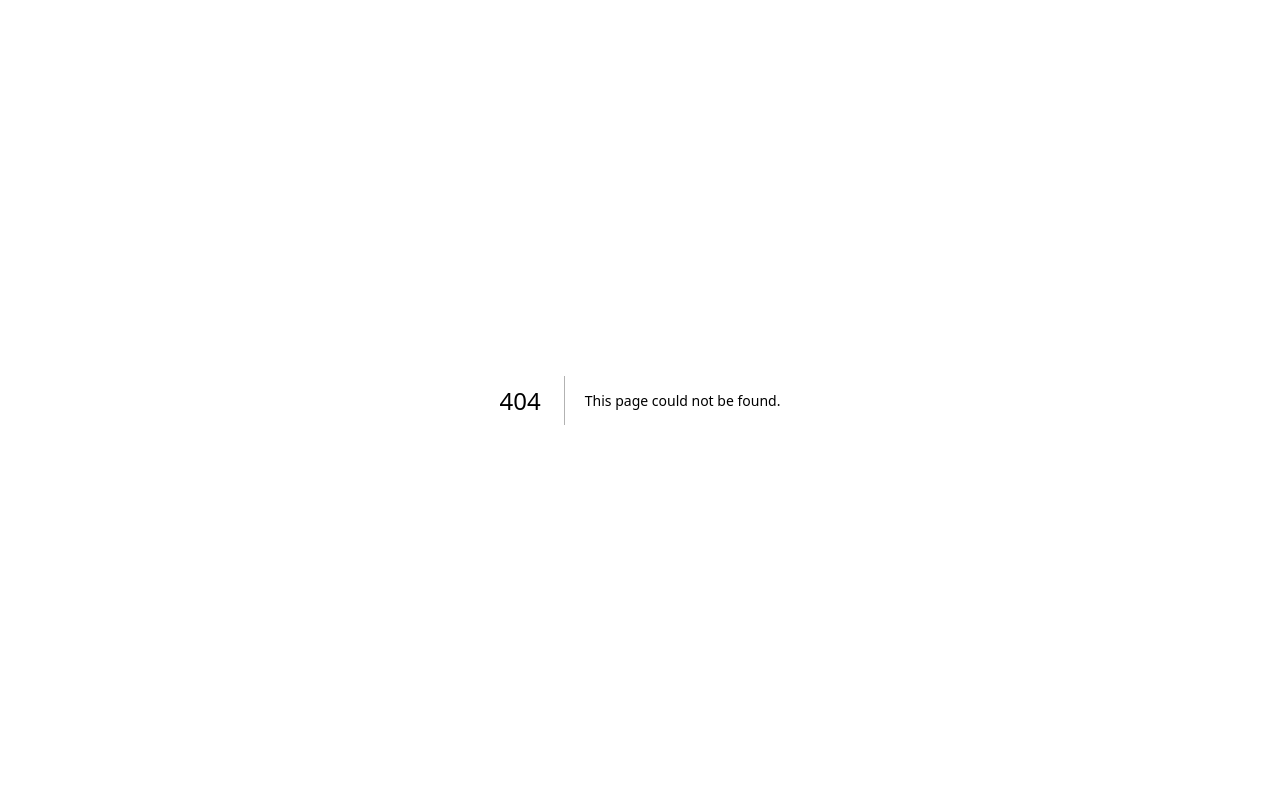
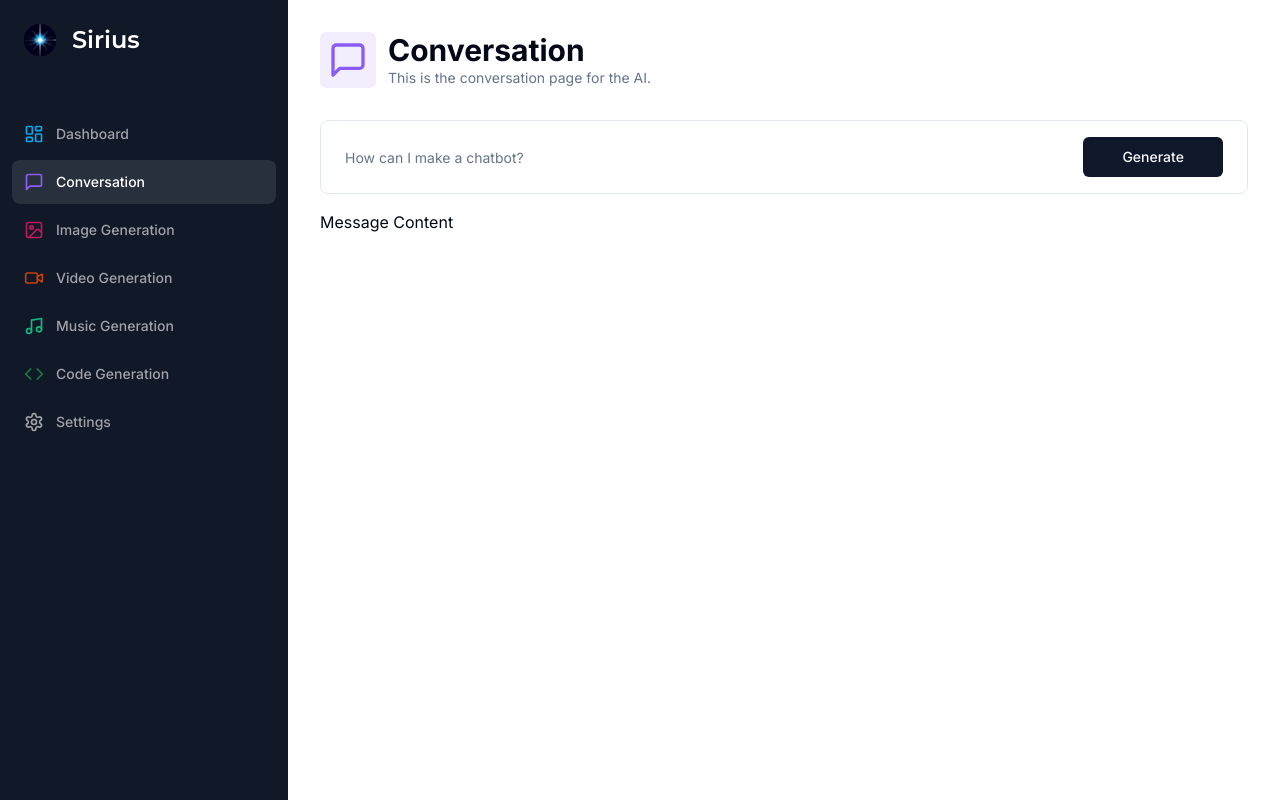
Before and after one commit to BdNWoG/Sirius, a Next.js app in the folder ai-saas/: page /conversation in a window 1280 px wide. Before the commit this address had no page. Built offline with nearby package versions, Linux system fonts and the light colour scheme.

Commit message:
UI update

```diff
--- /dev/null
+++ b/ai-saas/app/(dashboard)/(routes)/conversation/constants.ts
@@ -0,0 +1,7 @@
+import * as z from 'zod';
+
+export const formSchema = z.object({
+    prompt: z.string().min(1, {
+        message: 'Prompt is required'
+    }),
+});
--- /dev/null
+++ b/ai-saas/app/(dashboard)/(routes)/conversation/page.tsx
@@ -0,0 +1,64 @@
+"use client";
+
+import * as z from "zod";
+import { useForm } from "react-hook-form";
+import { MessageSquare } from "lucide-react";
+import { zodResolver } from "@hookform/resolvers/zod";
+
+import { Heading } from "@/components/heading";
+
+import { Form, FormControl, FormField, FormItem } from "@/components/ui/form";
+import { Input } from "@/components/ui/input";
+import { Button } from "@/components/ui/button";
+
+import { formSchema } from "./constants";
+
+const ConversationPage = () => {
+    const form = useForm<z.infer<typeof formSchema>>({
+        resolver: zodResolver(formSchema),
+        defaultValues: {
+            prompt: "",
+        },
+    });
+
+    const isLoading = form.formState.isSubmitting;
+
+    const onSubmit = async (values: z.infer<typeof formSchema>) => {
+        console.log(values);
+    };
+
+    return (
+        <div>
+            <Heading
+                title="Conversation" description="This is the conversation page for the AI."
+                icon={MessageSquare} iconColor="text-violet-500" bgColor="bg-violet-500/10"/>
+            <div className="px-4 lg:px-8">
+                <div>
+                    <Form {...form}>
+                        <form onSubmit={form.handleSubmit(onSubmit)}
+                        className="rounded-lg border w-full p-4 px-3 md:px-6
+                        focus-within:shadow-sm grid grid-cols-12 gap-2">
+                            <FormField name="prompt" render={({ field }) => (
+                                <FormItem className="col-span-12 lg:col-span-10">
+                                    <FormControl className="m-0 p-0">
+                                        <Input className="border-0 outline-none focus-visible:ring-0
+                                        focus-visible:ring-transparent" disabled={isLoading}
+                                        placeholder="How can I make a chatbot?"/>
+                                    </FormControl>
+                                </FormItem>
+                            )}/>
+                            <Button className="col-span-12 lg:col-span-2 w-full" disabled={isLoading}>
+                                Generate
+                            </Button>
+                        </form>
+                    </Form>
+                </div>
+                <div className="space-y-4 mt-4">
+                    Message Content
+                </div>
+            </div>
+        </div>
+    )
+}
+
+export default ConversationPage;
--- /dev/null
+++ b/ai-saas/components/heading.tsx
@@ -0,0 +1,36 @@
+import { LucideIcon } from "lucide-react";
+import { cn } from "@/lib/utils";
+
+interface HeadingProps {
+    title: string;
+    description: string;
+    icon: LucideIcon;
+    iconColor?: string;
+    bgColor?: string;
+}
+
+export const Heading = ({
+    title,
+    description,
+    icon: Icon,
+    iconColor,
+    bgColor,
+}: HeadingProps) => {
+    return (
+        <>
+            <div className="px-4 lg:px-8 flex items-center gap-x-3 mb-8">
+                <div className={cn("p-2 w-fit rounded-md", bgColor)}>
+                    <Icon className={cn("w-10 h-10", iconColor)}/>
+                </div>
+                <div>
+                    <h2 className="text-3xl font-bold">
+                        {title}
+                    </h2>
+                    <p className="text-muted-foreground text-sm">
+                        {description}
+                    </p>
+                </div>
+            </div>
+        </>
+    )
+}
--- /dev/null
+++ b/ai-saas/components/ui/form.tsx
@@ -0,0 +1,176 @@
+import * as React from "react"
+import * as LabelPrimitive from "@radix-ui/react-label"
+import { Slot } from "@radix-ui/react-slot"
+import {
+  Controller,
+  ControllerProps,
+  FieldPath,
+  FieldValues,
+  FormProvider,
+  useFormContext,
+} from "react-hook-form"
+
+import { cn } from "@/lib/utils"
+import { Label } from "@/components/ui/label"
+
+const Form = FormProvider
+
+type FormFieldContextValue<
+  TFieldValues extends FieldValues = FieldValues,
+  TName extends FieldPath<TFieldValues> = FieldPath<TFieldValues>
+> = {
+  name: TName
+}
+
+const FormFieldContext = React.createContext<FormFieldContextValue>(
+  {} as FormFieldContextValue
+)
+
+const FormField = <
+  TFieldValues extends FieldValues = FieldValues,
+  TName extends FieldPath<TFieldValues> = FieldPath<TFieldValues>
+>({
+  ...props
+}: ControllerProps<TFieldValues, TName>) => {
+  return (
+    <FormFieldContext.Provider value={{ name: props.name }}>
+      <Controller {...props} />
+    </FormFieldContext.Provider>
+  )
+}
+
+const useFormField = () => {
+  const fieldContext = React.useContext(FormFieldContext)
+  const itemContext = React.useContext(FormItemContext)
+  const { getFieldState, formState } = useFormContext()
+
+  const fieldState = getFieldState(fieldContext.name, formState)
+
+  if (!fieldContext) {
+    throw new Error("useFormField should be used within <FormField>")
+  }
+
+  const { id } = itemContext
+
+  return {
+    id,
+    name: fieldContext.name,
+    formItemId: `${id}-form-item`,
+    formDescriptionId: `${id}-form-item-description`,
+    formMessageId: `${id}-form-item-message`,
+    ...fieldState,
+  }
+}
+
+type FormItemContextValue = {
+  id: string
+}
+
+const FormItemContext = React.createContext<FormItemContextValue>(
+  {} as FormItemContextValue
+)
+
+const FormItem = React.forwardRef<
+  HTMLDivElement,
+  React.HTMLAttributes<HTMLDivElement>
+>(({ className, ...props }, ref) => {
+  const id = React.useId()
+
+  return (
+    <FormItemContext.Provider value={{ id }}>
+      <div ref={ref} className={cn("space-y-2", className)} {...props} />
+    </FormItemContext.Provider>
+  )
+})
+FormItem.displayName = "FormItem"
+
+const FormLabel = React.forwardRef<
+  React.ElementRef<typeof LabelPrimitive.Root>,
+  React.ComponentPropsWithoutRef<typeof LabelPrimitive.Root>
+>(({ className, ...props }, ref) => {
+  const { error, formItemId } = useFormField()
+
+  return (
+    <Label
+      ref={ref}
+      className={cn(error && "text-destructive", className)}
+      htmlFor={formItemId}
+      {...props}
+    />
+  )
+})
+FormLabel.displayName = "FormLabel"
+
+const FormControl = React.forwardRef<
+  React.ElementRef<typeof Slot>,
+  React.ComponentPropsWithoutRef<typeof Slot>
+>(({ ...props }, ref) => {
+  const { error, formItemId, formDescriptionId, formMessageId } = useFormField()
+
+  return (
+    <Slot
+      ref={ref}
+      id={formItemId}
+      aria-describedby={
+        !error
+          ? `${formDescriptionId}`
+          : `${formDescriptionId} ${formMessageId}`
+      }
+      aria-invalid={!!error}
+      {...props}
+    />
+  )
+})
+FormControl.displayName = "FormControl"
+
+const FormDescription = React.forwardRef<
+  HTMLParagraphElement,
+  React.HTMLAttributes<HTMLParagraphElement>
+>(({ className, ...props }, ref) => {
+  const { formDescriptionId } = useFormField()
+
+  return (
+    <p
+      ref={ref}
+      id={formDescriptionId}
+      className={cn("text-sm text-muted-foreground", className)}
+      {...props}
+    />
+  )
+})
+FormDescription.displayName = "FormDescription"
+
+const FormMessage = React.forwardRef<
+  HTMLParagraphElement,
+  React.HTMLAttributes<HTMLParagraphElement>
+>(({ className, children, ...props }, ref) => {
+  const { error, formMessageId } = useFormField()
+  const body = error ? String(error?.message) : children
+
+  if (!body) {
+    return null
+  }
+
+  return (
+    <p
+      ref={ref}
+      id={formMessageId}
+      className={cn("text-sm font-medium text-destructive", className)}
+      {...props}
+    >
+      {body}
+    </p>
+  )
+})
+FormMessage.displayName = "FormMessage"
+
+export {
+  useFormField,
+  Form,
+  FormItem,
+  FormLabel,
+  FormControl,
+  FormDescription,
+  FormMessage,
+  FormField,
+}
--- /dev/null
+++ b/ai-saas/components/ui/input.tsx
@@ -0,0 +1,25 @@
+import * as React from "react"
+
+import { cn } from "@/lib/utils"
+
+export interface InputProps
+  extends React.InputHTMLAttributes<HTMLInputElement> {}
+
+const Input = React.forwardRef<HTMLInputElement, InputProps>(
+  ({ className, type, ...props }, ref) => {
+    return (
+      <input
+        type={type}
+        className={cn(
+          "flex h-10 w-full rounded-md border border-input bg-background px-3 py-2 text-sm ring-offset-background file:border-0 file:bg-transparent file:text-sm file:font-medium placeholder:text-muted-foreground focus-visible:outline-none focus-visible:ring-2 focus-visible:ring-ring focus-visible:ring-offset-2 disabled:cursor-not-allowed disabled:opacity-50",
+          className
+        )}
+        ref={ref}
+        {...props}
+      />
+    )
+  }
+)
+Input.displayName = "Input"
+
+export { Input }
--- /dev/null
+++ b/ai-saas/components/ui/label.tsx
@@ -0,0 +1,26 @@
+"use client"
+
+import * as React from "react"
+import * as LabelPrimitive from "@radix-ui/react-label"
+import { cva, type VariantProps } from "class-variance-authority"
+
+import { cn } from "@/lib/utils"
+
+const labelVariants = cva(
+  "text-sm font-medium leading-none peer-disabled:cursor-not-allowed peer-disabled:opacity-70"
+)
+
+const Label = React.forwardRef<
+  React.ElementRef<typeof LabelPrimitive.Root>,
+  React.ComponentPropsWithoutRef<typeof LabelPrimitive.Root> &
+    VariantProps<typeof labelVariants>
+>(({ className, ...props }, ref) => (
+  <LabelPrimitive.Root
+    ref={ref}
+    className={cn(labelVariants(), className)}
+    {...props}
+  />
+))
+Label.displayName = LabelPrimitive.Root.displayName
+
+export { Label }
--- a/ai-saas/package.json
+++ b/ai-saas/package.json
@@ -10,7 +10,9 @@
   },
   "dependencies": {
     "@clerk/nextjs": "^5.0.3",
+    "@hookform/resolvers": "^3.3.4",
     "@radix-ui/react-dialog": "^1.0.5",
+    "@radix-ui/react-label": "^2.0.2",
     "@radix-ui/react-slot": "^1.0.2",
     "class-variance-authority": "^0.7.0",
     "clsx": "^2.1.1",
@@ -18,8 +20,10 @@
     "next": "14.2.3",
     "react": "^18",
     "react-dom": "^18",
+    "react-hook-form": "^7.51.3",
     "tailwind-merge": "^2.3.0",
-    "tailwindcss-animate": "^1.0.7"
+    "tailwindcss-animate": "^1.0.7",
+    "zod": "^3.23.5"
   },
   "devDependencies": {
     "@types/node": "^20",
```
Also changed, not shown: 1 other file (tests, documents, lock files or other folders).
